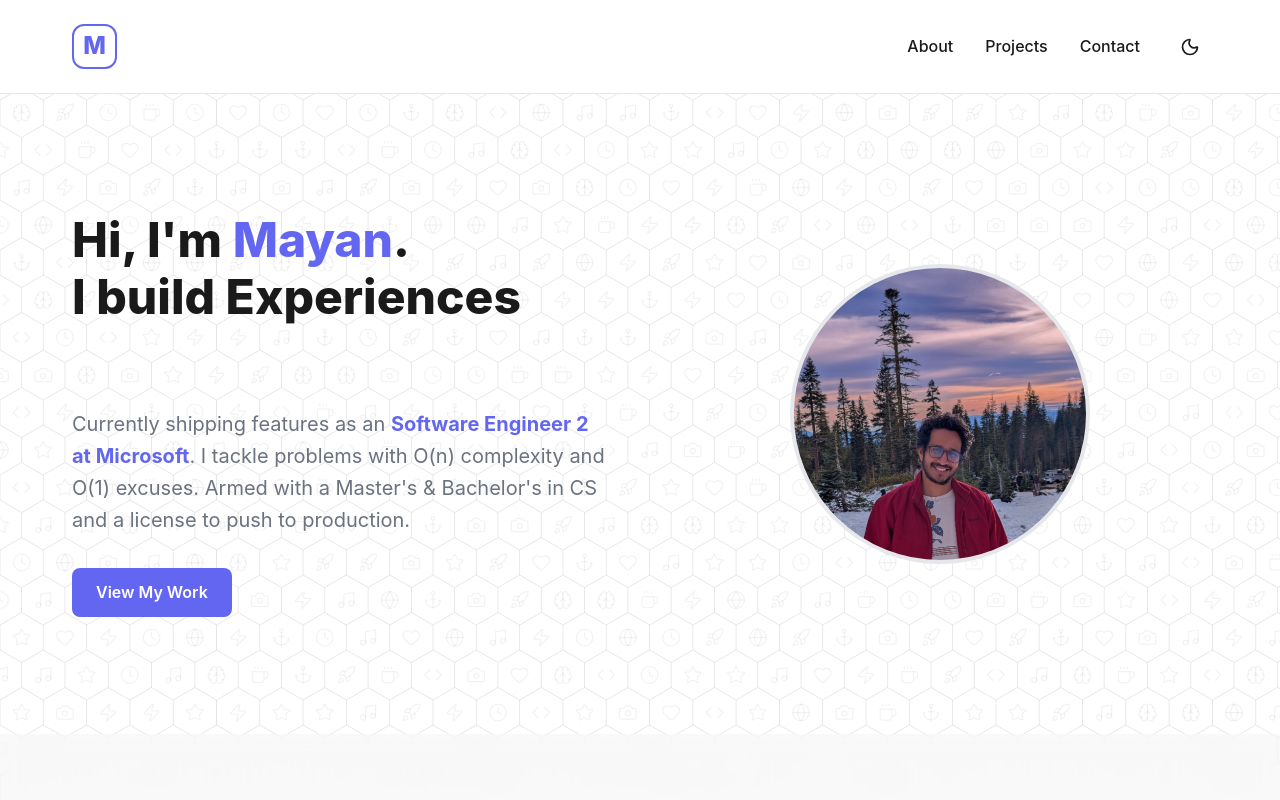
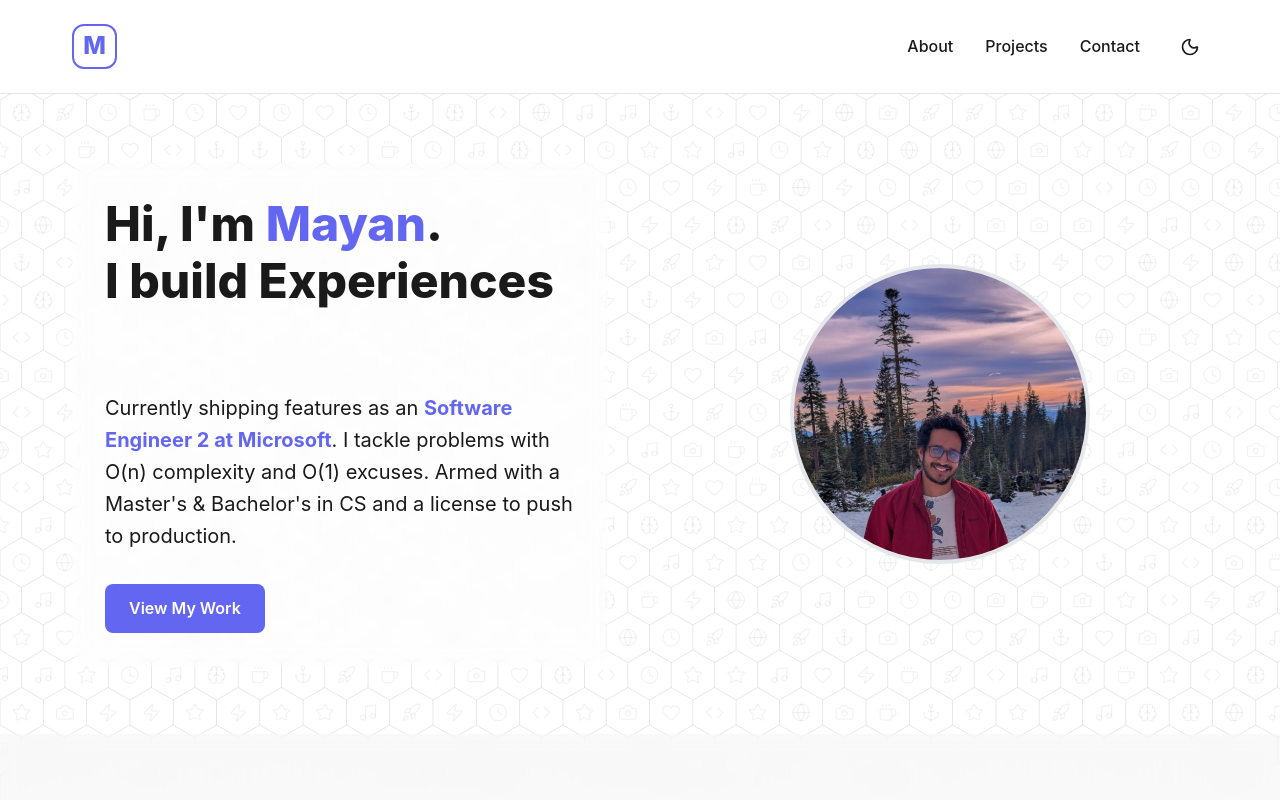
Before and after one commit to mayanbhadage/Hivemind, a React (Vite) app: page / in a window 1280 px wide. Shown: the top 800 px of the page. Built offline with nearby package versions, Linux system fonts and the light colour scheme.

Commit message:
Add glassmorphism to Hero section for better readability

```diff
--- a/src/components/Hero.jsx
+++ b/src/components/Hero.jsx
@@ -65,13 +65,13 @@ export default function Hero() {
         gap: '4rem',
         alignItems: 'center'
       }}>
-        <div>
+        <div className="glass-panel">
           <h1 style={{ marginBottom: '1.5rem', minHeight: '3.6em' }}>
             Hi, I'm <span style={{ color: 'var(--accent-color)' }}>Mayan</span>.<br />
             I build <span style={{ color: 'var(--text-color)' }}>{typingText}</span>
             <span className="cursor">|</span>
           </h1>
-          <p style={{ fontSize: '1.25rem', color: '#6b7280', marginBottom: '2rem' }}>
+          <p style={{ fontSize: '1.25rem', marginBottom: '2rem' }}>
             Currently shipping features as an <span style={{ color: 'var(--accent-color)', fontWeight: 'bold' }}>Software Engineer 2 at Microsoft</span>.
             I tackle problems with O(n) complexity and O(1) excuses.
             Armed with a Master's & Bachelor's in CS and a license to push to production.
--- a/src/index.css
+++ b/src/index.css
@@ -159,3 +159,19 @@ h3 {
   transform: translateY(-2px);
   box-shadow: 0 4px 12px rgba(0, 0, 0, 0.1);
 }
+
+/* Glassmorphism Panel */
+.glass-panel {
+  background: rgba(255, 255, 255, 0.05);
+  backdrop-filter: blur(8px);
+  -webkit-backdrop-filter: blur(8px);
+  border: 1px solid rgba(255, 255, 255, 0.1);
+  border-radius: 1rem;
+  padding: 2rem;
+  transition: background 0.3s ease;
+}
+
+[data-theme='dark'] .glass-panel {
+  background: rgba(17, 24, 39, 0.6);
+  border-color: rgba(255, 255, 255, 0.05);
+}
```
